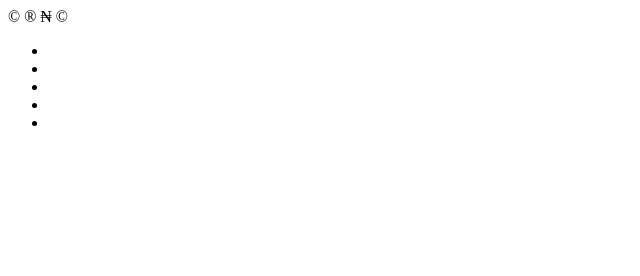
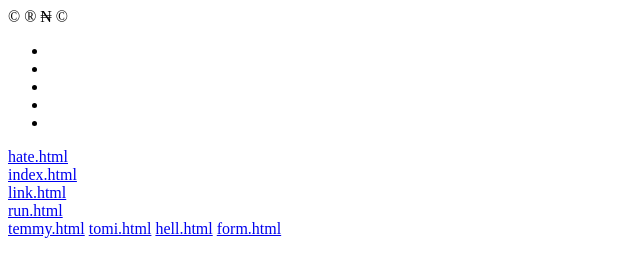
Before and after one commit to temitope-pro/temmy, a plain HTML site: page icon.html in a window 1280 px wide. Shown: the whole page, without its empty margins (0-640 px from the left). Drawn offline with Linux system fonts and the light colour scheme.

Commit message:
inital commit

```diff
--- a/icon.html
+++ b/icon.html
@@ -19,5 +19,14 @@
         <li></li>
         <li></li>
     </ul>
+    <a href="hate.html">hate.html</a><br>
+    <a href="index.html">index.html</a><br>
+    <a href="link.html">link.html</a><br>
+    <a href="run.html">run.html</a><br>
+    <a href="temmy.html">temmy.html</a>
+    <a href="tomi.html">tomi.html</a>
+    <a href="hell.html"> hell.html</a>
+    <a href="form.html">form.html</a>
+    <a href="emit.html>emit.html</a>
 </body>
 </htm,
```
Also changed, not shown: emit.html (+1 -0 lines), form.html (+1 -0 lines), hate.html (+1 -0 lines), hell.html (+1 -0 lines), index.html (+1 -0 lines), link.html (+1 -0 lines), run.html (+1 -0 lines), temmy.html (+1 -0 lines), tomi.html (+1 -0 lines).
